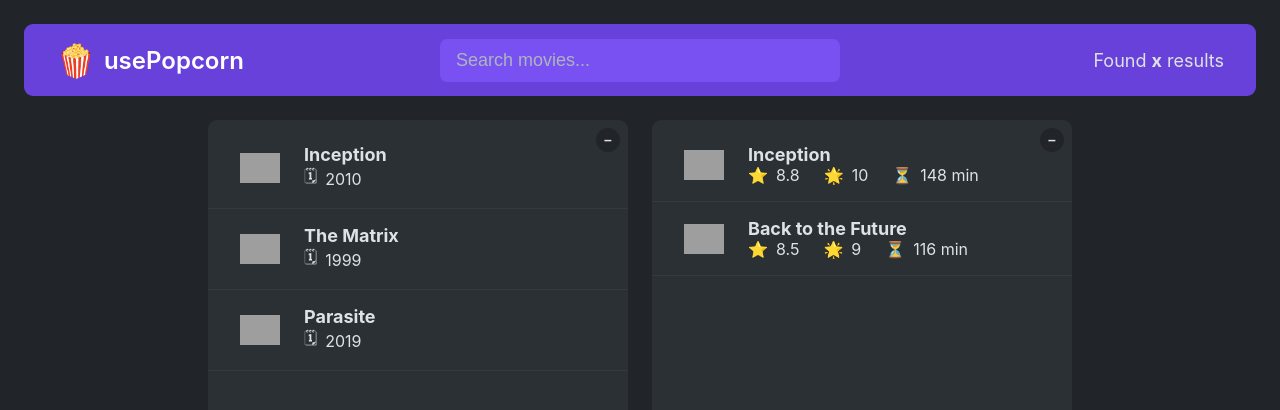
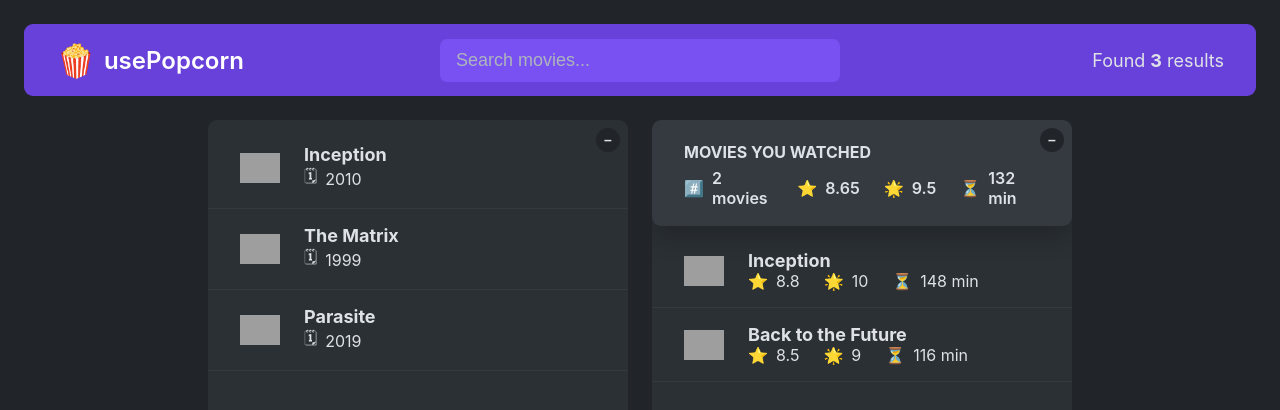
Before and after one commit to ommlet58/react, a React (Create React App) app in the folder usePopcorn/: page / in a window 1280 px wide. Shown: the top 410 px of the page. Built offline with nearby package versions, Linux system fonts and the light colour scheme; grey boxes are pictures that could not be loaded.

Commit message:
passing the movie prumpt

```diff
--- a/usePopcorn/src/App.js
+++ b/usePopcorn/src/App.js
@@ -51,13 +51,13 @@ const average = (arr) =>
   arr.reduce((acc, cur, i, arr) => acc + cur / arr.length, 0);
 
 
-function NavBar({}){
+function NavBar({movies}){
 
 
 return(<nav className="nav-bar">
   <Logo></Logo>
   <Search></Search>
-  <NumResults></NumResults>
+  <NumResults movies={movies}></NumResults>
 </nav>
 )
 }
@@ -80,32 +80,33 @@ function Search(){
   />)
 }
 
-function NumResults(){
+function NumResults({movies}){
 return <p className="num-results">
-Found <strong>x</strong> results
+Found <strong>{movies.length}</strong> results
 </p>}
 
-function Main(){
+function Main({movies}){
 
 
 
   return(<main className="main">
- <ListBox></ListBox>
+ <ListBox movies={movies}></ListBox>
   <WatchedBox></WatchedBox>
 </main>)
 }
 
 export default function App() {
+  const [movies, setMovies] = useState(tempMovieData);
 
   return (
     <>
-    <NavBar ></NavBar>
-    <Main></Main>
+    <NavBar movies={movies} ></NavBar>
+    <Main movies ={movies}></Main>
     </>
   );
 }
 
-function ListBox(){
+function ListBox({movies}){
 
   const [isOpen1, setIsOpen1] = useState(true);
 
@@ -118,14 +119,14 @@ function ListBox(){
     {isOpen1 ? "–" : "+"}
   </button>
   {isOpen1 && (
-    <MovieList></MovieList>
+    <MovieList movies={movies}></MovieList>
     )}
 </div>
 )
 }
 
-function MovieList(){
-  const [movies, setMovies] = useState(tempMovieData);
+function MovieList({movies}){
+
   return(<ul className="list">
   {movies?.map((movie) => (
     <Movie movie={movie} key={movie.imdbID}></Movie>
@@ -164,7 +165,7 @@ function WatchedBox(){
     </button>
     {isOpen2 && (
       <>
-      <watchedSummery watched={watched}></watchedSummery>
+      <WatchedSummery watched={watched}></WatchedSummery>
 
         <WatchedMovieListe watched={watched} ></WatchedMovieListe>
       </>
@@ -174,7 +175,7 @@ function WatchedBox(){
 }
 
 
-function watchedSummery({watched}){
+function WatchedSummery({watched}){
 
 
   const avgImdbRating = average(watched.map((movie) => movie.imdbRating));
```
